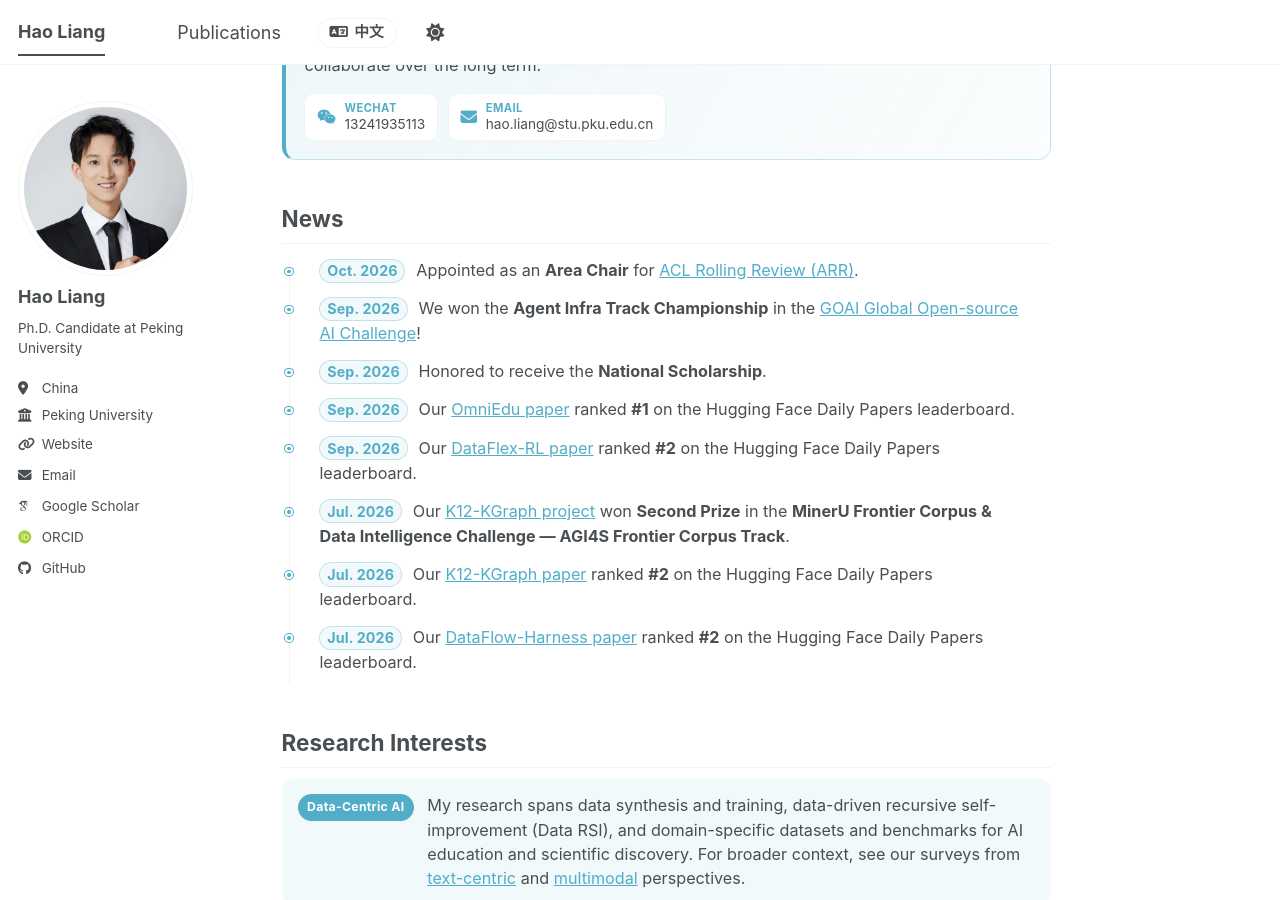
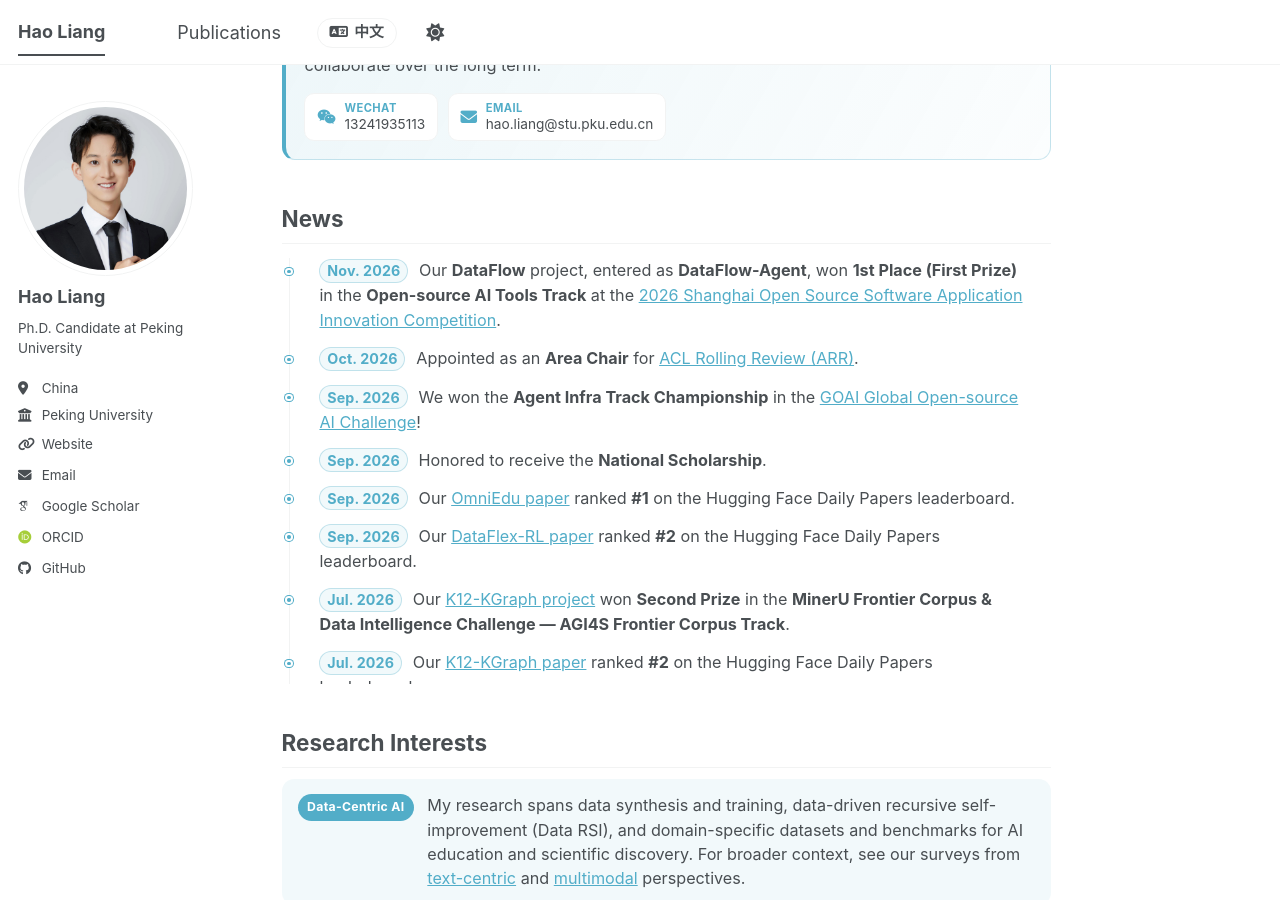
Before and after one commit to haolpku/haolpku.github.io, a Jekyll site: the page built from _pages/about.md, in a window 1280 px wide and 900 px high, scrolled down 1066 px. Built offline with Jekyll 4.4.1, drawn with Linux system fonts in a browser that asks for light colours; some web fonts are replaced; a script bundle is joined from its source files by our own code; library files that are not in the unit come from our copies; some of the changed text lies outside the part shown.

Commit message:
Add DataFlow first prize in Shanghai open-source AI tools competition

```diff
--- a/_pages/about.md
+++ b/_pages/about.md
@@ -68,6 +68,7 @@
 
 <div class="news-list homepage-scroll" role="region" aria-label="News" tabindex="0" markdown="1">
 
+- **Nov. 2026** Our **DataFlow** project, entered as **DataFlow-Agent**, won **1st Place (First Prize)** in the **Open-source AI Tools Track** at the [2026 Shanghai Open Source Software Application Innovation Competition](https://www.oschina.net/os2026/winners).
 - **Oct. 2026** Appointed as an **Area Chair** for [ACL Rolling Review (ARR)](https://aclrollingreview.org/).
 - **Sep. 2026** We won the **Agent Infra Track Championship** in the [GOAI Global Open-source AI Challenge](https://www.goaihz.com/)!
 - **Sep. 2026** Honored to receive the **National Scholarship**.
@@ -208,6 +209,7 @@
 ## Honors & Awards
 
 <section class="honors-timeline homepage-scroll" aria-label="Honors and awards timeline" tabindex="0">
+  <article class="honor-entry"><span class="honor-entry__year">2026</span><div class="honor-entry__content"><h3><a href="https://www.oschina.net/os2026/winners">DataFlow — Open-source AI Tools Track, 1st Place</a></h3><p>2026 Shanghai Open Source Software Application Innovation Competition · First Prize · Entry: DataFlow-Agent</p></div></article>
   <article class="honor-entry"><span class="honor-entry__year">2026</span><div class="honor-entry__content"><h3><a href="https://www.goaihz.com/">GOAI 2026 Agent Infra Track — Champion</a></h3><p>Global Open-source AI Challenge</p></div></article>
   <article class="honor-entry"><span class="honor-entry__year">2026</span><div class="honor-entry__content"><h3>National Scholarship</h3><p>Peking University</p></div></article>
   <article class="honor-entry"><span class="honor-entry__year">2026</span><div class="honor-entry__content"><h3>President's Scholarship</h3><p>Peking University · Second consecutive year</p></div></article>
```
Also changed, not shown: _pages/about-zh.md (+2 -0 lines).
